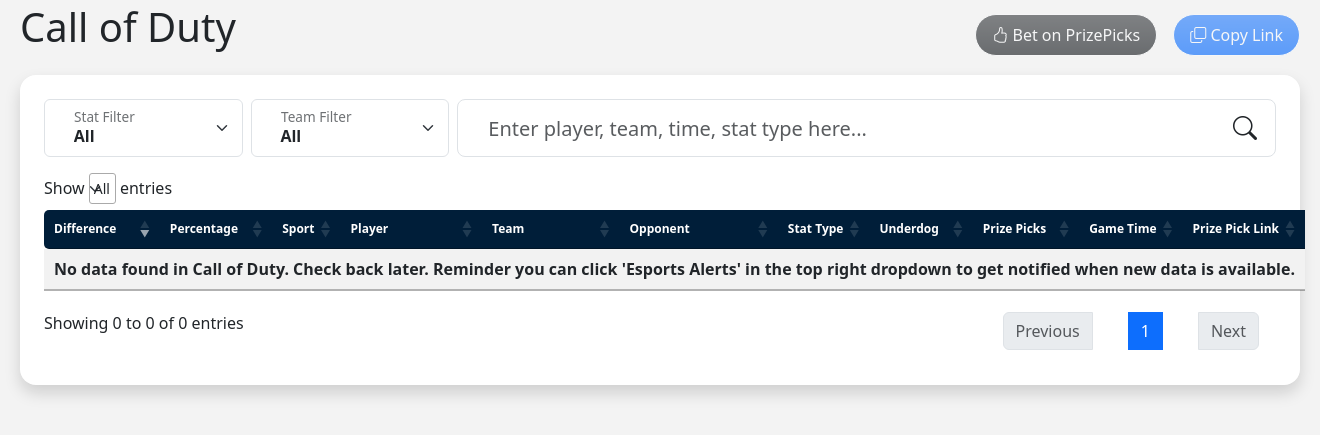
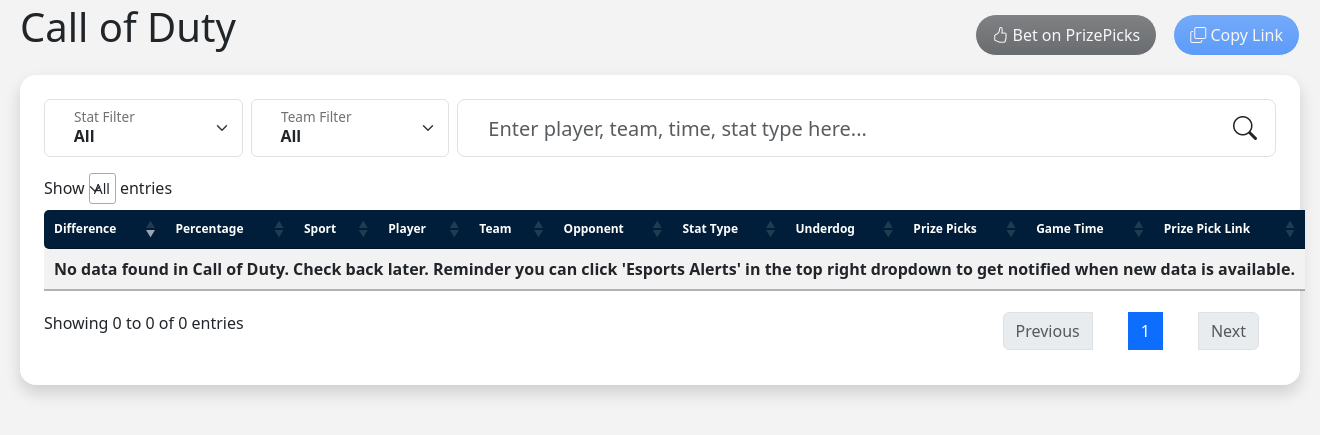
Before and after one commit to Hurteau101/DifferentOdds-V1, a Django app: page /esports/cod in a window 1320 px wide. Shown: the part 117-552 px from the top of the page. Run offline with Django 5.2, Linux system fonts and the light colour scheme; the visitor is signed in with stand-in values (Sample User, id 1); data that the repository does not hold is empty; parts of the project's set-up code (start-up, migrations or seed data) failed here and were passed over; some libraries are stand-ins or nearby versions.

Commit message:
Adjusted columns

```diff
--- a/esports/templates/esports_table.html
+++ b/esports/templates/esports_table.html
@@ -59,15 +59,22 @@
             <table id="esportsTable" class="table table-striped dt-responsive nowrap table-hover" style="width:100%">
                 <thead>
                     <tr>
-                        <th style="width: 130px;">Difference</th>
-                        <th style="width: 100px">Percentage</th>
+{#                        <th style="width: 130px;">Difference</th>#}
+                        <th>Difference</th>
+{#                        <th style="width: 100px">Percentage</th>#}
+                        <th>Percentage</th>
                         <th>Sport</th>
-                        <th style="width: 300px;">Player</th>
-                        <th style="width: 300px;">Team</th>
-                        <th style="width: 300px;">Opponent</th>
+{#                        <th style="width: 300px;">Player</th>#}
+                        <th>Player</th>
+{#                        <th style="width: 300px;">Team</th>#}
+                        <th>Team</th>
+{#                        <th style="width: 300px;">Opponent</th>#}
+                        <th>Opponent</th>
                         <th>Stat Type</th>
-                        <th style="width: 90px">Underdog</th>
-                        <th style="width: 90px">Prize Picks</th>
+{#                        <th style="width: 90px">Underdog</th>#}
+                        <th>Underdog</th>
+{#                        <th style="width: 90px">Prize Picks</th>#}
+                        <th>Prize Picks</th>
                         <th>Game Time</th>
                         <th>Prize Pick Link</th>
                     </tr>
```
